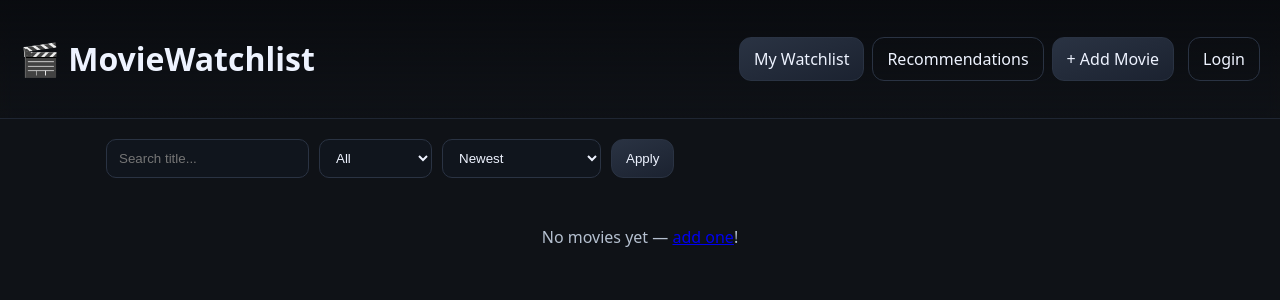
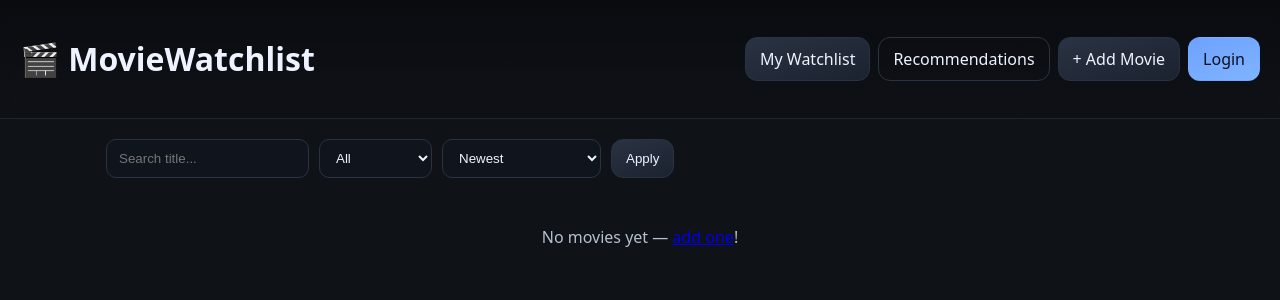
Before and after one commit to gvega2212/MovieWatchlist, a Flask app: page / in a window 1280 px wide. Shown: the top 300 px of the page. Run offline with Flask 3, Linux system fonts and the light colour scheme; data that the repository does not hold is empty.

Commit message:
small change in ui

```diff
--- a/static/styles.css
+++ b/static/styles.css
@@ -6,7 +6,7 @@
 .topbar a { color:var(--text); text-decoration:none; }
 .nav { display:flex; gap:8px; }
 
-/* NEW: stack “Signed in as …” above Logout */
+/* stack “Signed in as …” above Logout */
 .auth { display:flex; flex-direction:column; align-items:flex-end; gap:4px; }
 .auth .signed-in { font-size:0.9rem; }
 
@@ -21,6 +21,16 @@
 .btn.danger { border-color:#3b2130; background:linear-gradient(160deg,#3b2130,#2a1621); }
 .btn.ghost { background:transparent; border-color:#2a3343; }
 .btn.disabled { opacity:.5; pointer-events:none; }
+
+/* Highlighted color variant for Login */
+.btn.highlight {
+  background: linear-gradient(160deg, var(--accent), #7fb4ff);
+  color: #0b1020;
+  border-color: transparent;
+}
+.btn.highlight:hover {
+  filter: brightness(1.02);
+}
 
 .grid { display:grid; grid-template-columns: repeat(auto-fill, minmax(260px, 1fr)); gap:14px; }
 .card { background:var(--card); border:1px solid #212838; border-radius:16px; overflow:hidden; display:flex; flex-direction:column; transition:border-color .2s ease; }
--- a/templates/base.html
+++ b/templates/base.html
@@ -19,7 +19,7 @@
         <a href="{{ url_for('web.html_logout') }}" class="btn ghost">Logout</a>
       </div>
     {% else %}
-      <a href="{{ url_for('web.html_login_get') }}" class="btn ghost" style="margin-left:6px;">Login</a>
+      <a href="{{ url_for('web.html_login_get') }}" class="btn highlight">Login</a>
     {% endif %}
   </nav>
 </header>
```
